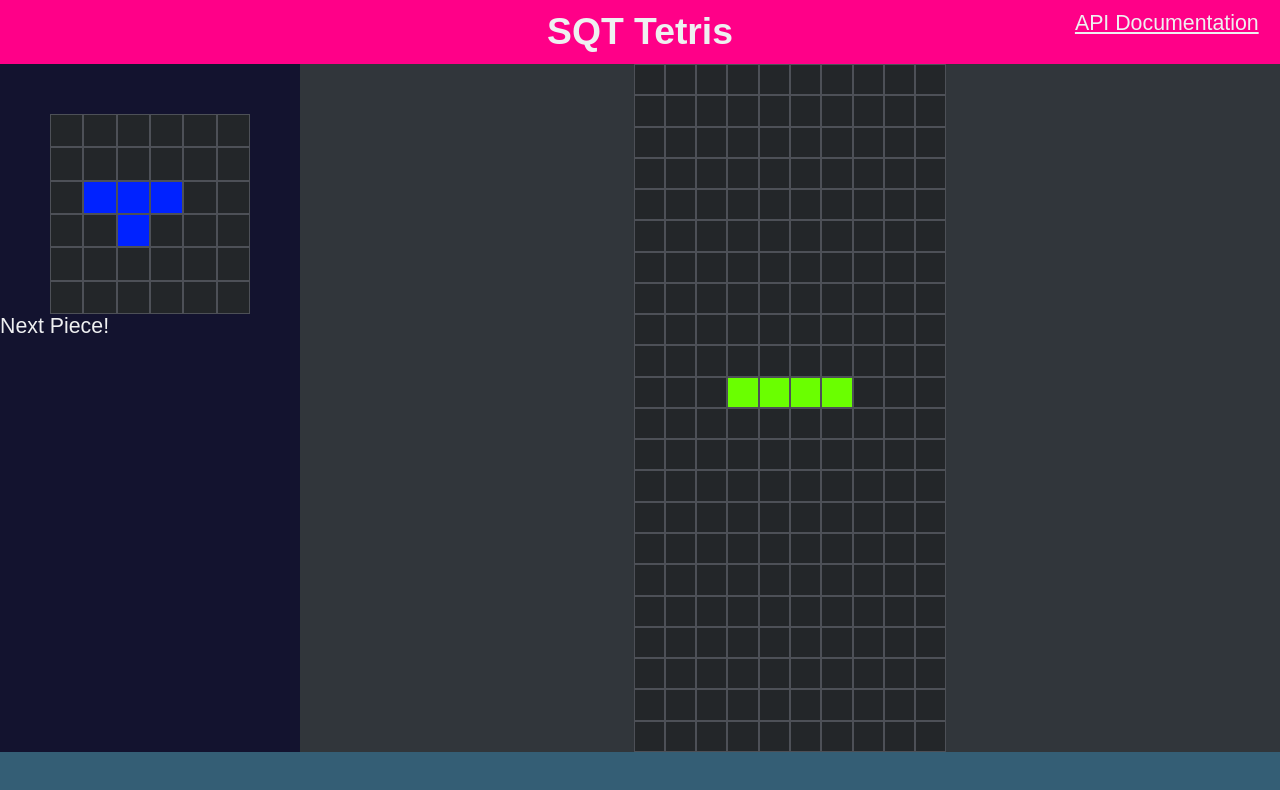
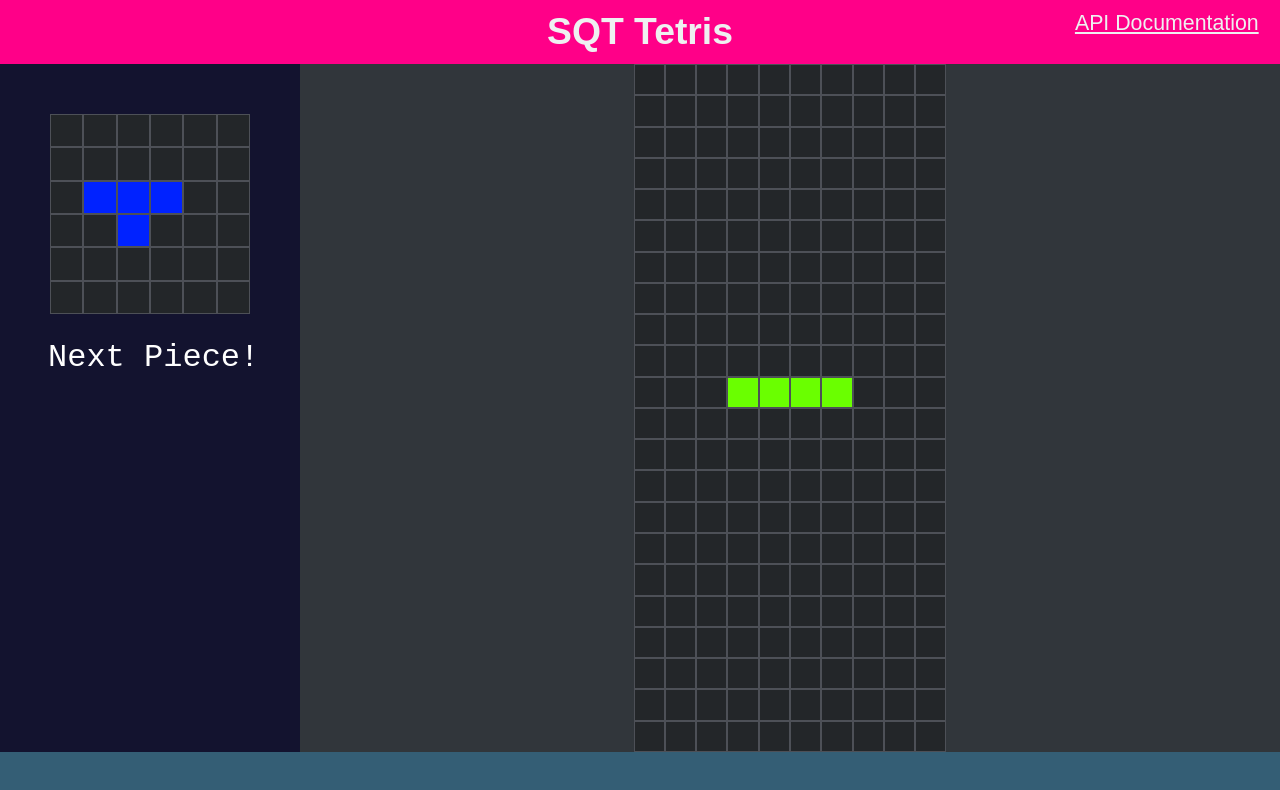
Before and after one commit to zubayrghufoor21/sqt, a website with bundled scripts: page web-app/browser/index.html in a window 1280 px wide. Built offline with nearby package versions, Linux system fonts and the light colour scheme.

Commit message:
Update index.html

```diff
--- a/web-app/browser/index.html
+++ b/web-app/browser/index.html
@@ -14,10 +14,10 @@
 </header>
 
 
-<aside id="sidebar" class="sidebar">
-    <div class="nextPiece">
+<aside id="nextPiece" class="sidebar">
+    <div class="pieceImage">
         <div id="minigrid" class="minigrid"></div>
-        <div id="nextPiece" class="Text">Next Piece!</div>
+        <div id="nextUp" class="message">Next Piece!</div>
     </div>
 </aside>
 
```
